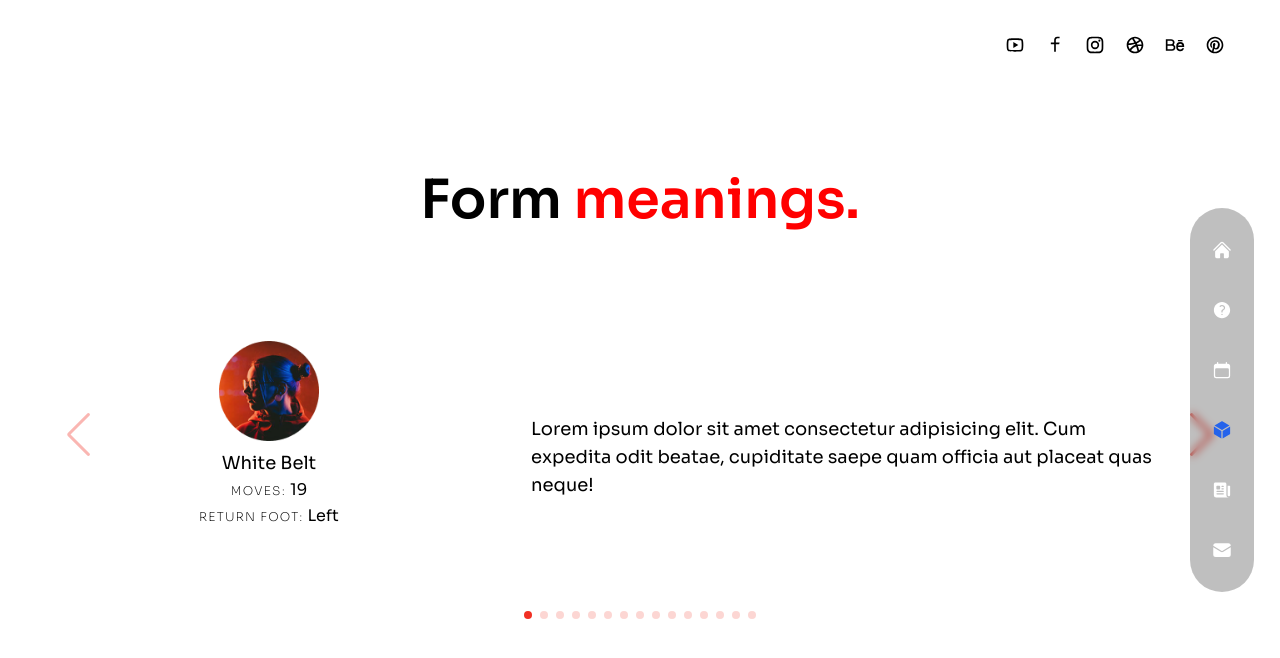
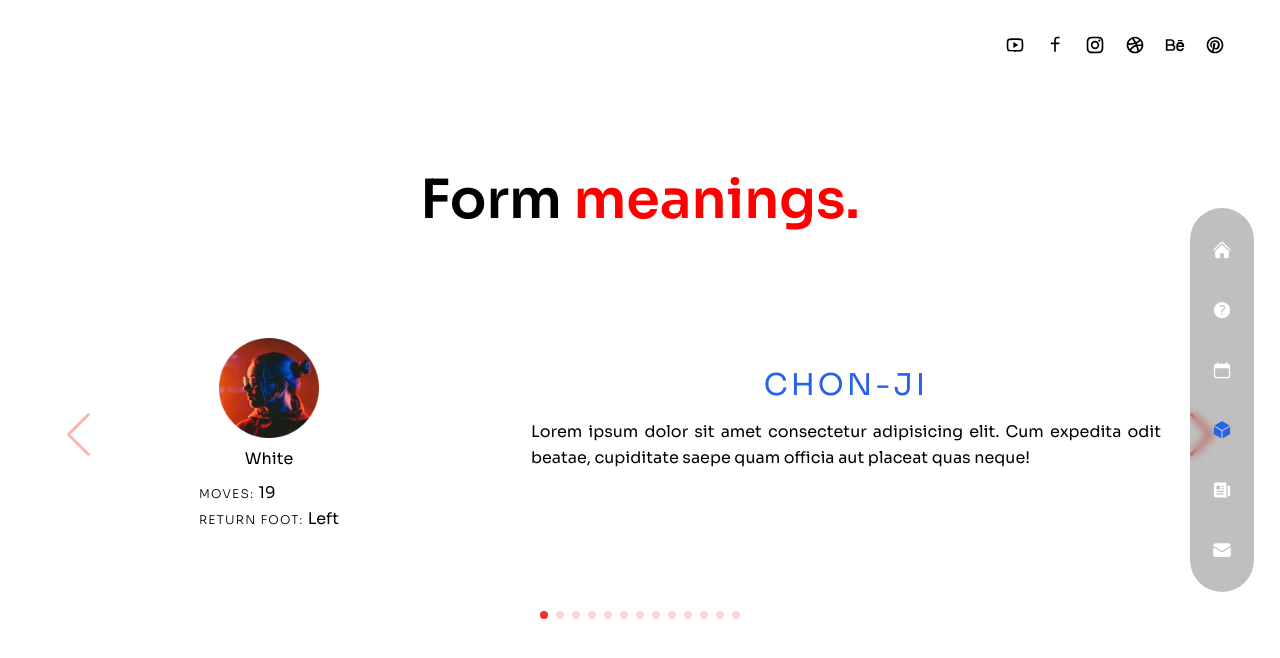
Before and after one commit to indmillr/nta, a Next.js app: page /testimonials in a window 1280 px wide. Shown: the top 658 px of the page. Built offline with nearby package versions, Linux system fonts and the light colour scheme.

Commit message:
Form Meanings Page

```diff
--- a/components/ServiceSlider.js
+++ b/components/ServiceSlider.js
@@ -97,22 +97,22 @@ const ServiceSlider = () => {
               <div className="text-xl text-accent mb-4">{item.title}</div>
               {/* title & desc */}
               <div className="mb-8 ">
-                <div className="mb-2 text-blue-600">
+                <div className="mb-2 text-blue-600 font-mono">
                   {item.time1} {""}
-                  <span className="max-w-[350px] ml-2 mr-0 leading-normal text-black">
+                  <span className="max-w-[350px] ml-2 mr-0 leading-normal text-black font-sora">
                     {item.description1}
                   </span>
                 </div>
 
-                <div className="mb-2 text-blue-600">
+                <div className="mb-2 text-blue-600 font-mono">
                   {item.time2} {""}
-                  <span className="max-w-[350px] ml-2 leading-normal text-black">
+                  <span className="max-w-[350px] ml-2 font-sora leading-normal text-black">
                     {item.description2}
                   </span>
                 </div>
-                <div className="mb-2 text-blue-600">
+                <div className="mb-2 text-blue-600 font-mono">
                   {item.time3} {""}
-                  <span className="max-w-[350px] ml-2 leading-normal text-black">
+                  <span className="max-w-[350px] font-sora ml-2 leading-normal text-black">
                     {item.description3}
                   </span>
                 </div>
--- a/components/TestimonialSlider.js
+++ b/components/TestimonialSlider.js
@@ -2,108 +2,119 @@
 const testimonialData = [
   {
     image: "/t-avt-1.png",
-    name: "White Belt",
-    position: "19",
+    title: "Chon-Ji",
+    belt: "White",
+    moves: "19",
     foot: "Left",
-    message:
+    meaning:
       "Lorem ipsum dolor sit amet consectetur adipisicing elit. Cum expedita odit beatae, cupiditate saepe quam officia aut placeat quas neque!",
   },
   {
-    image: "/t-avt-2.png",
-    name: "Yellow Belt",
-    position: "Customer",
-    message:
+    image: "/t-avt-1.png",
+    title: "Dan-Gun",
+    belt: "Yellow",
+    moves: "19",
+    foot: "Left",
+    meaning:
       "Lorem ipsum dolor sit amet consectetur adipisicing elit. Cum expedita odit beatae, cupiditate saepe quam officia aut placeat quas neque!",
   },
   {
-    image: "/t-avt-3.png",
-    name: "High Yellow Belt",
-    position: "Customer",
-    message:
+    image: "/t-avt-1.png",
+    title: "Do-San",
+    belt: "High Yellow",
+    moves: "19",
+    foot: "Left",
+    meaning:
       "Lorem ipsum dolor sit amet consectetur adipisicing elit. Cum expedita odit beatae, cupiditate saepe quam officia aut placeat quas neque!",
   },
   {
-    image: "/t-avt-3.png",
-    name: "Green Belt",
-    position: "Customer",
-    message:
+    image: "/t-avt-1.png",
+    title: "Won-Hyo",
+    belt: "Green",
+    moves: "19",
+    foot: "Left",
+    meaning:
       "Lorem ipsum dolor sit amet consectetur adipisicing elit. Cum expedita odit beatae, cupiditate saepe quam officia aut placeat quas neque!",
   },
   {
-    image: "/t-avt-3.png",
-    name: "High Green Belt",
-    position: "Customer",
-    message:
+    image: "/t-avt-1.png",
+    title: "Yul-Gok",
+    belt: "High Green",
+    moves: "19",
+    foot: "Left",
+    meaning:
       "Lorem ipsum dolor sit amet consectetur adipisicing elit. Cum expedita odit beatae, cupiditate saepe quam officia aut placeat quas neque!",
   },
   {
-    image: "/t-avt-3.png",
-    name: "Blue Belt",
-    position: "Customer",
-    message:
+    image: "/t-avt-1.png",
+    title: "Joong-Gun",
+    belt: "Blue",
+    moves: "19",
+    foot: "Left",
+    meaning:
       "Lorem ipsum dolor sit amet consectetur adipisicing elit. Cum expedita odit beatae, cupiditate saepe quam officia aut placeat quas neque!",
   },
   {
-    image: "/t-avt-3.png",
-    name: "High Blue Belt",
-    position: "Customer",
-    message:
+    image: "/t-avt-1.png",
+    title: "Toi-Gye",
+    belt: "High Blue",
+    moves: "19",
+    foot: "Left",
+    meaning:
       "Lorem ipsum dolor sit amet consectetur adipisicing elit. Cum expedita odit beatae, cupiditate saepe quam officia aut placeat quas neque!",
   },
   {
-    image: "/t-avt-3.png",
-    name: "Purple Belt",
-    position: "Customer",
-    message:
+    image: "/t-avt-1.png",
+    title: "(Review)",
+    belt: "Purple",
+    moves: "19",
+    foot: "Left",
+    meaning:
       "Lorem ipsum dolor sit amet consectetur adipisicing elit. Cum expedita odit beatae, cupiditate saepe quam officia aut placeat quas neque!",
   },
   {
-    image: "/t-avt-3.png",
-    name: "Red Belt 1",
-    position: "Customer",
-    message:
+    image: "/t-avt-1.png",
+    title: "Hwa-Rang",
+    belt: "Red I/II",
+    moves: "19",
+    foot: "Left",
+    meaning:
       "Lorem ipsum dolor sit amet consectetur adipisicing elit. Cum expedita odit beatae, cupiditate saepe quam officia aut placeat quas neque!",
   },
   {
-    image: "/t-avt-3.png",
-    name: "Red Belt 2",
-    position: "Customer",
-    message:
+    image: "/t-avt-1.png",
+    title: "Choong-Moo",
+    belt: "Red III/IV",
+    moves: "19",
+    foot: "Left",
+    meaning:
       "Lorem ipsum dolor sit amet consectetur adipisicing elit. Cum expedita odit beatae, cupiditate saepe quam officia aut placeat quas neque!",
   },
   {
-    image: "/t-avt-3.png",
-    name: "Red Belt 3",
-    position: "Customer",
-    message:
+    image: "/t-avt-1.png",
+    title: "Kwang-Gae",
+    belt: "Brown",
+    moves: "19",
+    foot: "Left",
+    meaning:
       "Lorem ipsum dolor sit amet consectetur adipisicing elit. Cum expedita odit beatae, cupiditate saepe quam officia aut placeat quas neque!",
   },
   {
-    image: "/t-avt-3.png",
-    name: "Red Belt 4",
-    position: "Customer",
-    message:
+    image: "/t-avt-1.png",
+    title: "Po Eun",
+    belt: "High Brown",
+    moves: "19",
+    foot: "Left",
+    meaning:
       "Lorem ipsum dolor sit amet consectetur adipisicing elit. Cum expedita odit beatae, cupiditate saepe quam officia aut placeat quas neque!",
   },
   {
-    image: "/t-avt-3.png",
-    name: "Brown Belt",
-    position: "Customer",
-    message:
-      "Lorem ipsum dolor sit amet consectetur adipisicing elit. Cum expedita odit beatae, cupiditate saepe quam officia aut placeat quas neque!",
-  },
-  {
-    image: "/t-avt-3.png",
-    name: "High Brown Belt",
-    position: "Customer",
-    message:
-      "Lorem ipsum dolor sit amet consectetur adipisicing elit. Cum expedita odit beatae, cupiditate saepe quam officia aut placeat quas neque!",
-  },
-  {
-    image: "/t-avt-3.png",
-    name: "Black Belt",
-    position: "Customer",
-    message:
+    image: "/t-avt-1.png",
+    title: "Gae-Baek",
+    belt: "Black",
+    moves: "19",
+    foot: "Left",
+    meaning:
       "Lorem ipsum dolor sit amet consectetur adipisicing elit. Cum expedita odit beatae, cupiditate saepe quam officia aut placeat quas neque!",
   },
 ];
@@ -120,7 +131,6 @@ import "swiper/css/pagination";
 import { Navigation, Pagination } from "swiper";
 
 // icons
-import { FaQuoteLeft } from "react-icons/fa";
 import Image from "next/image";
 
 const TestimonialSlider = () => {
@@ -133,7 +143,7 @@ const TestimonialSlider = () => {
       modules={[Navigation, Pagination]}
       className="h-[400px]"
     >
-      {testimonialData.map((person, index) => {
+      {testimonialData.map((pattern, index) => {
         return (
           <SwiperSlide key={index}>
             <div className="flex flex-col items-center md:flex-row gap-x-8 h-full px-16">
@@ -142,34 +152,41 @@ const TestimonialSlider = () => {
                 <div className="flex flex-col justify-center text-center">
                   {/* avatar */}
                   <div className="mb-2 mx-auto">
-                    <Image src={person.image} width={100} height={100} alt="" />
+                    <Image
+                      src={pattern.image}
+                      width={100}
+                      height={100}
+                      alt=""
+                    />
                   </div>
-                  {/* name */}
-                  <div className="text-lg">{person.name}</div>
+
                   {/* position */}
+                  <div className="">{pattern.belt}</div>
+                  <div className="flex flex-col text-left pt-2">
                     <div>
-                    <span className="text-[12px] uppercase font-extralight tracking-widest">
+                      <span className="text-[12px] uppercase font-light tracking-widest">
                         MOVES:{" "}
                       </span>{" "}
-                    {person.position}
+                      {pattern.moves}
                     </div>
                     <div>
-                    <span className="text-[12px] uppercase font-extralight tracking-widest">
+                      <span className="text-[12px] uppercase font-light tracking-widest">
                         Return foot:{" "}
                       </span>{" "}
-                    {person.foot}
+                      {pattern.foot}
+                    </div>
                   </div>
                 </div>
               </div>
               {/* quote & message */}
               <div className="flex-1 flex flex-col justify-center items-center before:w-[1px] xl:before:bg-white/20 xl:before:absolute xl:before:left-0 xl:before:h-[200px] relative xl:pl-20">
                 {/* quote icon */}
-                <div className="mb-4">
-                  <FaQuoteLeft className="text-4xl xl:text-6xl text-white/20 mx-auto md:mx-0" />
+                <div className="mb-4 text-blue-600 text-2xl lg:text-3xl uppercase tracking-widest">
+                  {pattern.title}
                 </div>
                 {/* message */}
-                <div className="xl:text-lg text-center md:text-left mb-8">
-                  {person.message}
+                <div className="text-left lg:text-justify mb-8">
+                  {pattern.meaning}
                 </div>
               </div>
             </div>
```
Lines whose indentation alone changed are shown as unchanged.
